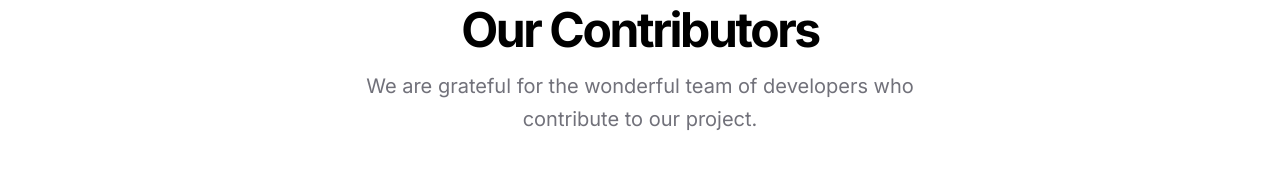
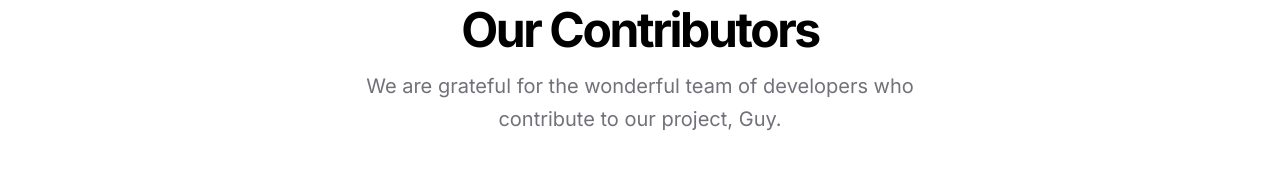
Before and after one commit to tiger-githubb/DevToolBox, a Next.js app: page /about/contributor in a window 1280 px wide. Shown: the part 123-308 px from the top of the page. Built offline with nearby package versions, Linux system fonts and the light colour scheme.

Commit message:
impl page

```diff
--- a/app/about/contributor/page.tsx
+++ b/app/about/contributor/page.tsx
@@ -1,6 +1,5 @@
 import { AvatarImage, AvatarFallback, Avatar } from "@/components/ui/avatar";
 import { Github } from "lucide-react";
-
 
 const contributors = [
   {
@@ -57,20 +56,29 @@ export default function ContributorPage() {
 
         <p className="mx-auto max-w-[600px] text-zinc-500 md:text-xl/relaxed lg:text-base/relaxed xl:text-xl/relaxed mt-4 dark:text-zinc-400">
           We are grateful for the wonderful team of developers who contribute to
-          our project.
+          our project, Guy.
         </p>
       </div>
       <div className="w-full py-6 md:py-12 lg:py-16 flex justify-center items-center">
         <div className="container grid grid-cols-1 md:grid-cols-3 gap-6 px-4 md:px-6 lg:gap-10 items-center">
           {contributors.map((contributor, i) => (
-            <div className="space-y-4 flex flex-col justify-center items-center" key={i}>
+            <div
+              className="space-y-4 flex flex-col justify-center items-center"
+              key={i}
+            >
               <Avatar className="h-24 w-24" key={i}>
-                <AvatarImage alt={contributor.name} key={i} src={contributor.src} />
-                <AvatarFallback>{i+1}</AvatarFallback>
+                <AvatarImage
+                  alt={contributor.name}
+                  key={i}
+                  src={contributor.src}
+                />
+                <AvatarFallback>{i + 1}</AvatarFallback>
               </Avatar>
               <div className="grid gap-0.5 text-xs text-center" key={i}>
-                <div className="font-medium" key={i}>{contributor.name}</div>
-                <div className="text-zinc-500 dark:text-zinc-400"key={i}>
+                <div className="font-medium" key={i}>
+                  {contributor.name}
+                </div>
+                <div className="text-zinc-500 dark:text-zinc-400" key={i}>
                   {contributor.profession}
                 </div>
                 <div className="flex gap-2 justify-center" key={i}>
```
Lines whose indentation alone changed are shown as unchanged.
